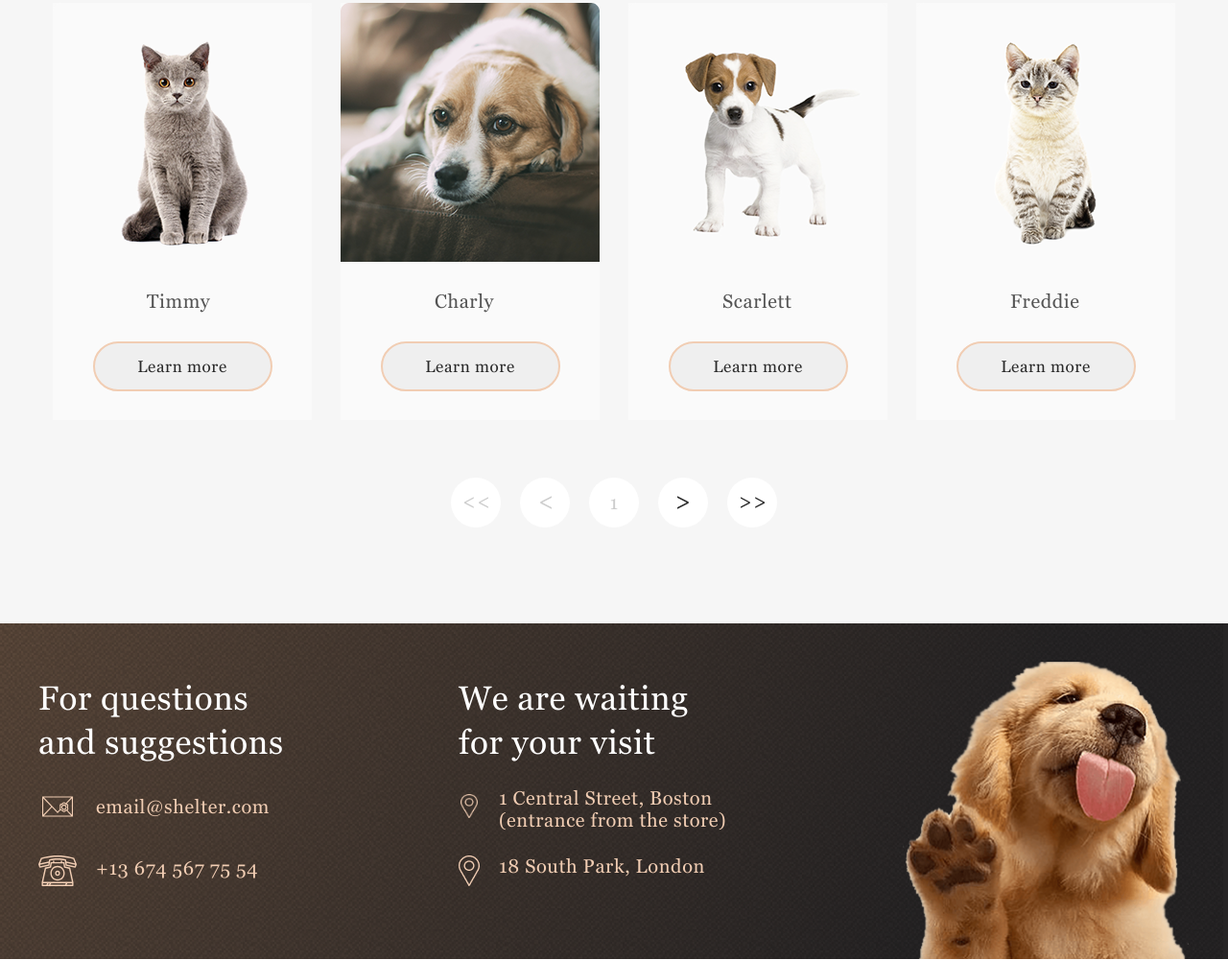
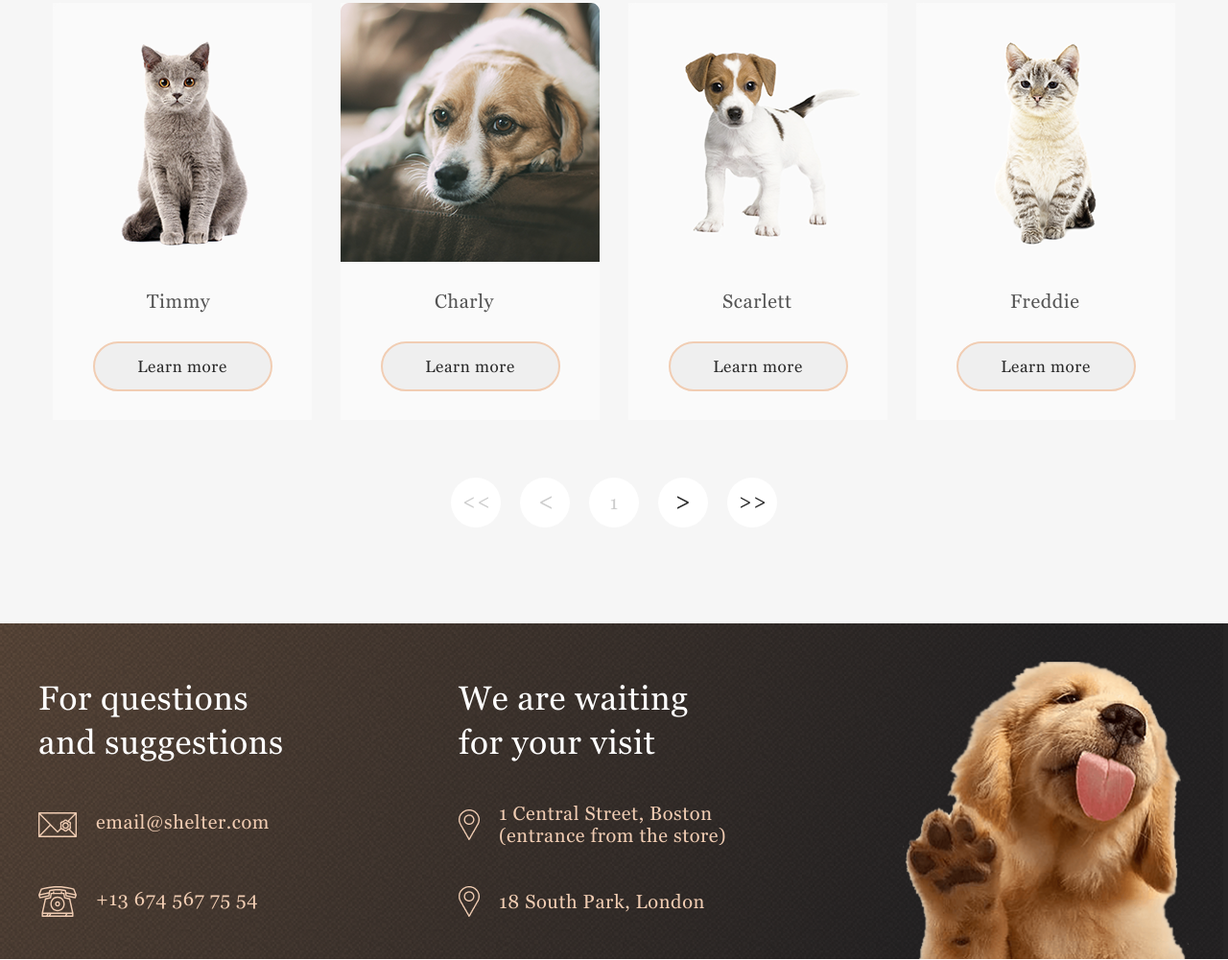
Before and after one commit to YakovlevDS/virtual-keyboard, a plain HTML site: page shelter/pages/pets/index.html in a window 1280 px wide. Shown: the part 812-1813 px from the top of the page at 96% size. Drawn offline with Linux system fonts and the light colour scheme; files whose address does not match are found by name.

Commit message:
feat: add interactive footer main page

```diff
--- a/shelter/pages/main/style.css
+++ b/shelter/pages/main/style.css
@@ -340,6 +340,20 @@ li a::after {
     margin-bottom: 3rem;
 }
 
+.our-friends__cards_card:hover {
+    cursor: pointer;
+    background: rgb(236, 233, 233);
+}
+
+.our-friends__cards_card:hover .our-friends__cards_card-btn {
+    /* background: #F1CDB3; */
+    background: #FDDCC4;
+}
+
+.our-friends__cards_card-btn:hover {
+    background: #f16b0a;
+}
+
 .our-friends__cards_card-img {
     margin-bottom: 3rem;
     height: 27rem;
@@ -358,6 +372,7 @@ li a::after {
     padding: 0px;
     width: 18.7rem;
     height: 5.2rem;
+    background: #fff;
 }
 
 .our-friends__cards_card-text {
@@ -386,6 +401,10 @@ li a::after {
     align-self: center;
     margin-top: 6rem;
     margin-bottom: 10rem;
+}
+
+.our-friends_btn:hover {
+    background: #FDDCC4
 }
 
 .arrow-right,
@@ -584,6 +603,10 @@ li a::after {
     border-radius: .9rem
 }
 
+.in-addition__wrap_content-card:hover {
+    background: #FDDCC4;
+}
+
 .in-addition__wrap_content-card-img {
     height: 2.3rem;
     width: 3rem;
@@ -609,8 +632,6 @@ li a::after {
 }
 
 footer {
-    max-width: 128rem;
-    margin: auto;
     height: 35rem;
     background-image: url('../../assets/images/start-screen-gradient-background.png'), url('../../assets/images/start-screen-background.jpg'), radial-gradient(100% 215.42% at 0% 0%, #5b483a 0%, #262425 100%), linear-gradient(0deg, #211f20, #211f20);
     background-repeat: no-repeat;
@@ -626,8 +647,8 @@ footer {
 }
 
 .footer-content__contacts {
-    padding-top: 1.6rem;
-    height: 23.4rem;
+    margin-top: 1.6rem;
+    height: 25rem;
     width: 27.8rem;
     display: flex;
     flex-direction: column;
@@ -651,9 +672,12 @@ footer {
 }
 
 .footer-content__contacts_mail-ico {
-    height: 2.6rem;
     width: 4rem;
     margin-right: 2rem;
+}
+
+.footer-content__contacts_mail-ico img:hover {
+    fill: #c05a11;
 }
 
 .footer-content__contacts_mail-text {
@@ -672,9 +696,9 @@ footer {
     flex-direction: row;
 }
 
-.footer-content__contacts_phone-ico {
+.footer-content__contacts_phone-ico img {
+    width: 4rem;
     height: 3.2rem;
-    width: 4rem;
     margin-right: 2rem;
 }
 
@@ -688,8 +712,8 @@ footer {
 }
 
 .footer-content__address {
-    padding-top: 1.6rem;
-    height: 23.4rem;
+    margin-top: 1.6rem;
+    height: 25rem;
     width: 30.2rem;
     display: flex;
     flex-direction: column;
@@ -710,15 +734,19 @@ footer {
 .footer-content__address_boston {
     width: 30.2rem;
     height: 4.6rem;
-    padding-bottom: 3.2rem;
+    /* margin-bottom: 3.2rem; */
     display: flex;
 }
 
+.footer-content__address_london-ico,
 .footer-content__address_boston-ico {
+    width: 2.2rem;
     height: 3.2rem;
-    width: 2.2rem;
     margin-right: 2rem;
-    padding-top: 0.7rem;
+}
+
+.footer-content__address_boston-ico {
+    margin-top: 0.7rem;
 }
 
 .footer-content__address_boston-text {
@@ -734,13 +762,8 @@ footer {
     width: 30.2rem;
     height: 3.2rem;
     display: flex;
-    flex-direction: row;
-}
-
-.footer-content__address_london-ico {
-    height: 3.2rem;
-    width: 2.2rem;
-    margin-right: 2rem;
+    align-items: center;
+    justify-content: center;
 }
 
 .footer-content__address_london-text {
@@ -756,3 +779,12 @@ footer {
     height: 31rem;
     width: 30rem;
 }
+
+.footer-content__address_london-text :hover,
+.footer-content__address_boston-text :hover,
+.footer-content__contacts_phone-num:hover,
+.footer-content__contacts_mail-text:hover {
+    color: #c05a11;
+    /* color: #FDDCC4; */
+    ;
+}
--- a/shelter/pages/pets/index.html
+++ b/shelter/pages/pets/index.html
@@ -145,7 +145,7 @@
 
             </main>
 
-            <footer>
+            <footer id="contacts">
 
                 <div class="footer-content">
                     <div class="footer-content__contacts">
@@ -155,13 +155,13 @@
                                 <img src="../../assets/images/icon-email.svg" alt="img mail">
 
                             </div>
-                            <div class="footer-content__contacts_mail-text">email@shelter.com</div>
+                            <div class="footer-content__contacts_mail-text"> <a href="mailto:email@shelter.com">email@shelter.com</a></div>
                         </div>
                         <div class="footer-content__contacts_phone">
                             <div class="footer-content__contacts_phone-ico">
                                 <img src="../../assets/images/icon-phone.svg" alt="img phone">
                             </div>
-                            <div class="footer-content__contacts_phone-num">+13 674 567 75 54</div>
+                            <div class="footer-content__contacts_phone-num"><a href="tel: +13 674 567 75 54">+13 674 567 75 54</a></div>
                         </div>
                     </div>
 
@@ -173,13 +173,13 @@
                                 <img src="../../assets/images/icon-marker.png" alt="img location">
 
                             </div>
-                            <div class="footer-content__address_london-text">1 Central Street, Boston &#40;entrance from the store&#41;</div>
+                            <div class="footer-content__address_london-text"><a target="_blank" href="https://www.google.com/maps/place/Boston+University/@42.3505036,-71.1075878,17z/data=!3m1!4b1!4m5!3m4!1s0x89e379f063e53817:0x2b346e00e0a3bec8!8m2!3d42.3504997!4d-71.1053991"> 1 Central Street, Boston &#40;entrance from the store&#41;</a></div>
                         </div>
                         <div class="footer-content__address_london">
                             <div class="footer-content__address_london-ico">
                                 <img src="../../assets/images/icon-marker.png" alt="img location">
                             </div>
-                            <div class="footer-content__address_london-text">18 South Park, London </div>
+                            <div class="footer-content__address_london-text"><a target="_blank" href="https://www.google.com/maps/place/London,+UK/@51.5010952,-0.1526449,13z/data=!4m5!3m4!1s0x47d8a00baf21de75:0x52963a5addd52a99!8m2!3d51.5072178!4d-0.1275862">18 South Park, London</a> </div>
                         </div>
                     </div>
 
--- a/shelter/pages/pets/style.css
+++ b/shelter/pages/pets/style.css
@@ -293,8 +293,8 @@ footer {
 }
 
 .footer-content__contacts {
-    padding-top: 1.6rem;
-    height: 23.4rem;
+    margin-top: 1.6rem;
+    height: 25rem;
     width: 27.8rem;
     display: flex;
     flex-direction: column;
@@ -318,9 +318,12 @@ footer {
 }
 
 .footer-content__contacts_mail-ico {
-    height: 2.6rem;
     width: 4rem;
     margin-right: 2rem;
+}
+
+.footer-content__contacts_mail-ico img:hover {
+    fill: #c05a11;
 }
 
 .footer-content__contacts_mail-text {
@@ -339,9 +342,9 @@ footer {
     flex-direction: row;
 }
 
-.footer-content__contacts_phone-ico {
+.footer-content__contacts_phone-ico img {
+    width: 4rem;
     height: 3.2rem;
-    width: 4rem;
     margin-right: 2rem;
 }
 
@@ -355,8 +358,8 @@ footer {
 }
 
 .footer-content__address {
-    padding-top: 1.6rem;
-    height: 23.4rem;
+    margin-top: 1.6rem;
+    height: 25rem;
     width: 30.2rem;
     display: flex;
     flex-direction: column;
@@ -377,15 +380,19 @@ footer {
 .footer-content__address_boston {
     width: 30.2rem;
     height: 4.6rem;
-    padding-bottom: 3.2rem;
+    /* margin-bottom: 3.2rem; */
     display: flex;
 }
 
+.footer-content__address_london-ico,
 .footer-content__address_boston-ico {
+    width: 2.2rem;
     height: 3.2rem;
-    width: 2.2rem;
     margin-right: 2rem;
-    padding-top: 0.7rem;
+}
+
+.footer-content__address_boston-ico {
+    margin-top: 0.7rem;
 }
 
 .footer-content__address_boston-text {
@@ -401,13 +408,8 @@ footer {
     width: 30.2rem;
     height: 3.2rem;
     display: flex;
-    flex-direction: row;
-}
-
-.footer-content__address_london-ico {
-    height: 3.2rem;
-    width: 2.2rem;
-    margin-right: 2rem;
+    align-items: center;
+    justify-content: center;
 }
 
 .footer-content__address_london-text {
@@ -423,3 +425,12 @@ footer {
     height: 31rem;
     width: 30rem;
 }
+
+.footer-content__address_london-text :hover,
+.footer-content__address_boston-text :hover,
+.footer-content__contacts_phone-num:hover,
+.footer-content__contacts_mail-text:hover {
+    color: #c05a11;
+    /* color: #FDDCC4; */
+    ;
+}
```
Also changed, not shown: shelter/pages/main/index.html (+12 -6 lines).
